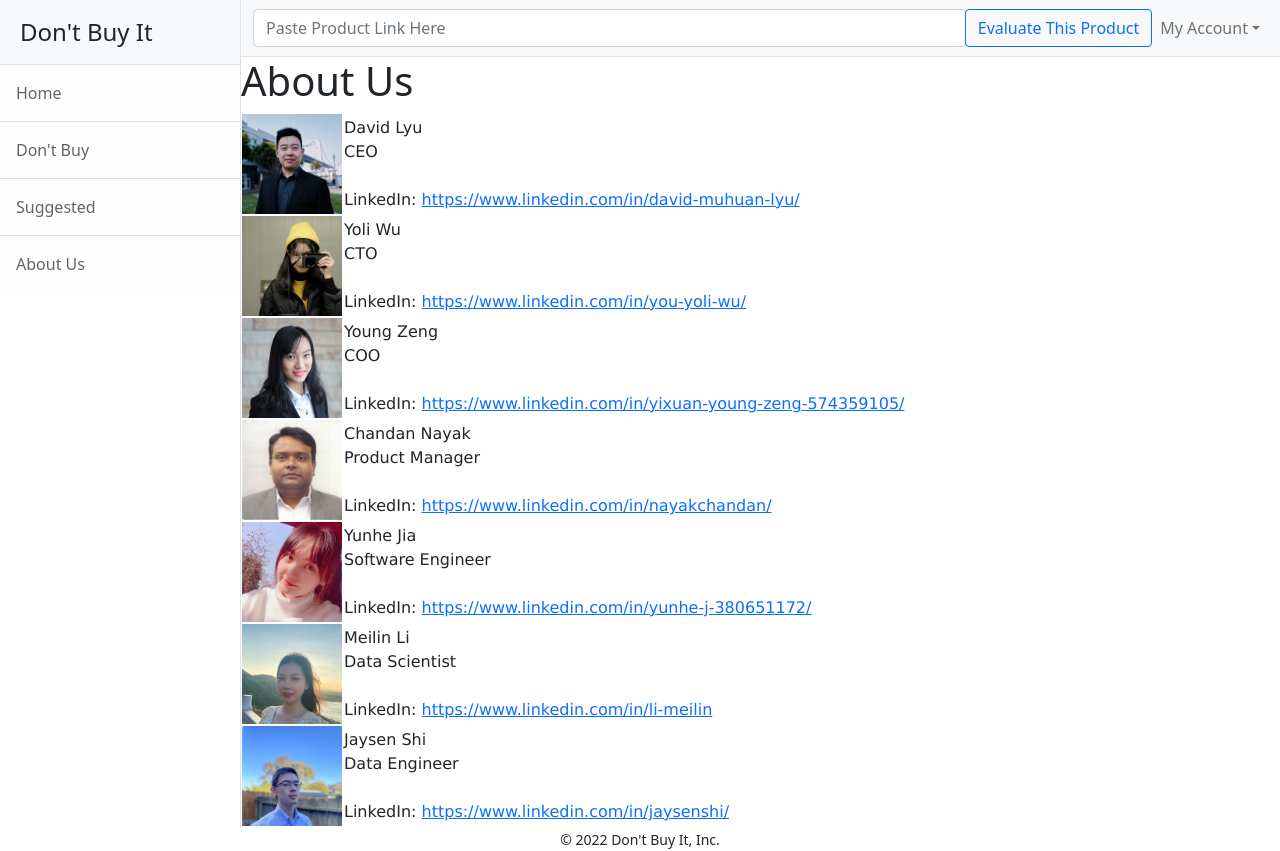
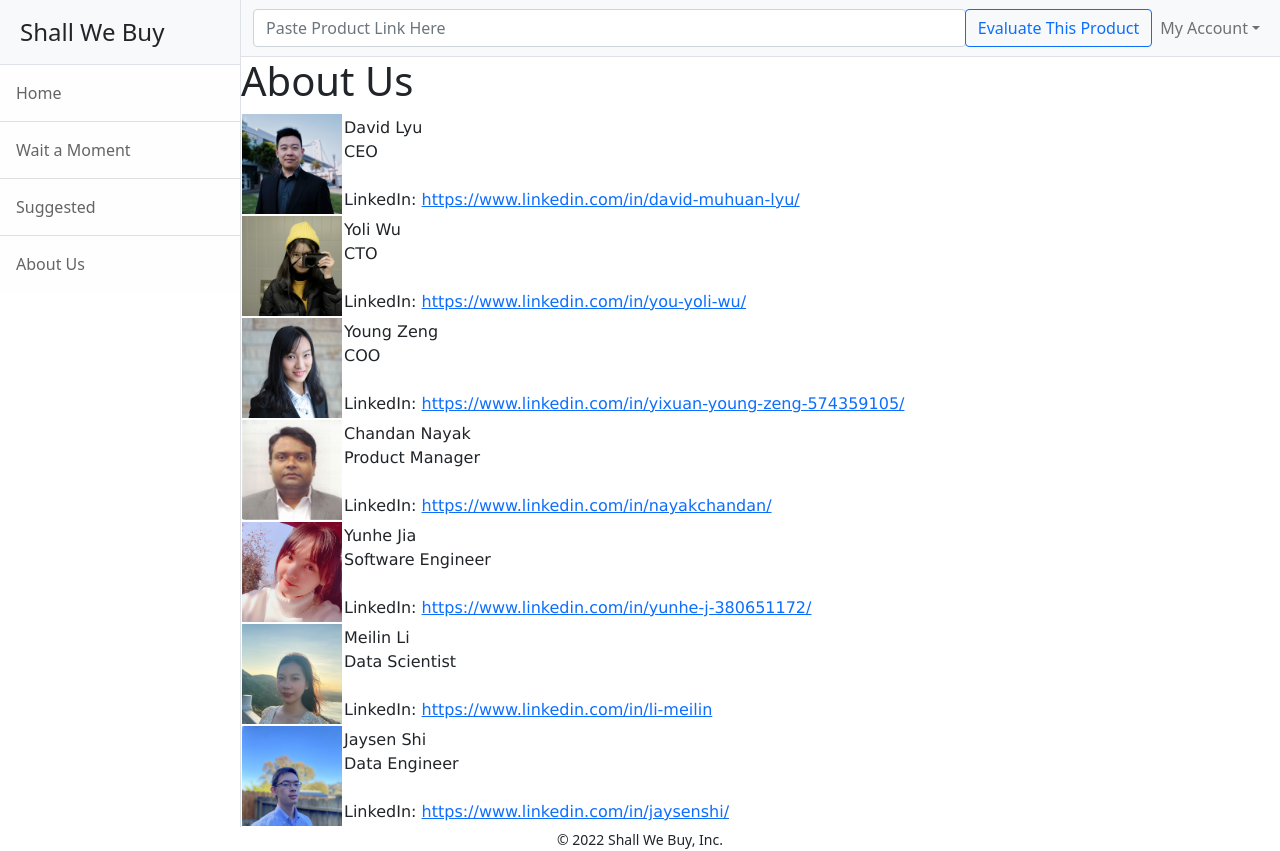
Before and after one commit to USF-msds-603-2022/Beebuy, a Flask app: page /about in a window 1280 px wide. Run offline with Flask 2, Linux system fonts and the light colour scheme; some libraries are stand-ins or nearby versions.

Commit message:
0422_YJ_polish

```diff
--- a/flask_test.py
+++ b/flask_test.py
@@ -16,8 +16,7 @@ import time
 # member_folder = os.path.join('static','member_folder')
 
 app = Flask(__name__)
-app.secret_key = 'dev'
-# app.config['mbr_folder'] = member_folder
+app.secret_key = 'dev'# app.config['mbr_folder'] = member_folder
 bootstrap = Bootstrap4(app)
 csrf = CSRFProtect(app)
 login_manager = LoginManager()
@@ -119,30 +118,18 @@ class LogInForm(FlaskForm):
 
 
 
-@app.route("/favicon.ico")
-def favicon():
-    """
-    Open and return a 16x16 or 32x32 .png or other image file in binary mode.
-    This is the icon shown in the browser tab next to the title.
-    """
-    return send_from_directory(os.path.join(app.root_path, 'static'),
-                            'favicon.ico', mimetype='image/vnd.microsoft.icon')
-
 @app.route("/")
 def basic():
     good_items = []
     bad_items = []
     for item in items:
-        # item_info = {}
-        # item_info['url'] = '/product/' + item['img_address'].strip('https://www.amazon.com/')
         url = '/product/' + 'dp/' + item['img_address'].split('/dp/')[1].split('/ref=')[0]
 
         if item['score'] > 6:
             good_items.append((item, url))
         if item['score'] <= 6:
             bad_items.append((item, url))
-    return render_template('main.html', good_items=good_items, bad_items=bad_items)
-    # return render_template('main.html', items=items)
+    return render_template('index.html',good_items=good_items, bad_items=bad_items)
 
 @app.route("/suggestion")
 def suggest():
@@ -164,36 +151,11 @@ def following():
     member_list.append({'name':'Jaysen Shi','role':'Data Engineer','linkedin':'https://www.linkedin.com/in/jaysenshi/','profile':'/static/member_folder/jaysen.png'})
     return render_template('about_page.html',member_list = member_list)
 
-# @app.route('/register',methods=['GET', 'POST'])
-# def register():
-#     form = Register()
-#     if form.validate_on_submit():
-#         return redirect(url_for('basic'))
-#     return render_template(
-#         'user.html',
-#         form=form
-#     )
-
-# @app.route('/login',methods=['GET', 'POST'])
-# def login():
-#     form = Login()
-#     if form.validate_on_submit():
-#         # flash('Form validated!')
-#         return redirect(url_for('myAccount'))
-#     return render_template(
-#         'user.html',
-#         form = form
-#     )
-
 
 @login_manager.user_loader
 def load_user(id):
     return User.query.get(int(id))
 
-# @app.route('/index')
-# @app.route('/')
-# def index():
-#     return render_template('index.html', authenticated_user=current_user.is_authenticated)
 
 @app.route('/register',  methods=('GET', 'POST'))
 def register():
@@ -219,11 +181,6 @@ def register():
             return redirect(url_for('login'))
     return render_template('user.html',form=registration_form)
 
-# @app.route('/exam', methods=['GET', 'POST'])
-# @login_required
-# def examples():
-#     return render_template('examples.html', authenticated_user=current_user.is_authenticated,)
-
 
 @app.route('/login', methods=['GET', 'POST'])
 def login():
@@ -242,15 +199,6 @@ def login():
             flash('Invalid username and password combination!')
     return render_template('user.html', form=login_form)
 
-# @login_required(login_url='/example url you want redirect/') #redirect when user is not logged in
-# def myview(request):
-#     do something
-#     return something #returns when user is logged in
-
-# @app.after_request
-# def redirect_to_signin(response):
-#     if response.status_code == 401:
-#         return redirect('/login')
 
 @app.route('/logout')
 # @login_required
--- a/templates/layout.html
+++ b/templates/layout.html
@@ -5,7 +5,7 @@
         <meta name="viewport" content="width=device-width, initial-scale=1, shrink-to-fit=no" />
         <meta name="description" content="" />
         <meta name="author" content="" />
-        <title>Don't Buy It</title>
+        <title>Shall We Buy</title>
         <!-- Favicon-->
         <link rel="icon" type="image/x-icon" href="assets/favicon.ico" />
         <!-- Core theme CSS (includes Bootstrap)-->
@@ -15,10 +15,10 @@
         <div class="d-flex" id="wrapper">
             <!-- Sidebar-->
             <div class="border-end bg-white" id="sidebar-wrapper">
-                <div class="sidebar-heading border-bottom bg-light" ><a href={{url_for('basic')}} style = "color: #212529; text-decoration: none;">Don't Buy It</a></div>
+                <div class="sidebar-heading border-bottom bg-light" ><a href={{url_for('basic')}} style = "color: #212529; text-decoration: none;">Shall We Buy</a></div>
                 <div class="list-group list-group-flush">
                     <a class="list-group-item list-group-item-action list-group-item-light p-3" href={{url_for('basic')}}>Home</a>
-                    <a class="list-group-item list-group-item-action list-group-item-light p-3" href={{url_for('dontbuy')}}>Don't Buy</a>
+                    <a class="list-group-item list-group-item-action list-group-item-light p-3" href={{url_for('dontbuy')}}>Wait a Moment</a>
                     <a class="list-group-item list-group-item-action list-group-item-light p-3" href={{url_for('suggest')}}>Suggested</a>
                     <a class="list-group-item list-group-item-action list-group-item-light p-3" href={{url_for('following')}}>About Us</a>
                 </div>
@@ -68,7 +68,7 @@
     </body>
     <footer class="text-center">
         {% block footer %}
-            <small> &copy; 2022 Don't Buy It, Inc.</a>
+            <small> &copy; 2022 Shall We Buy, Inc.</a>
             </small>
         {% endblock %}
     </footer>
```
Also changed, not shown: 3 other files.
